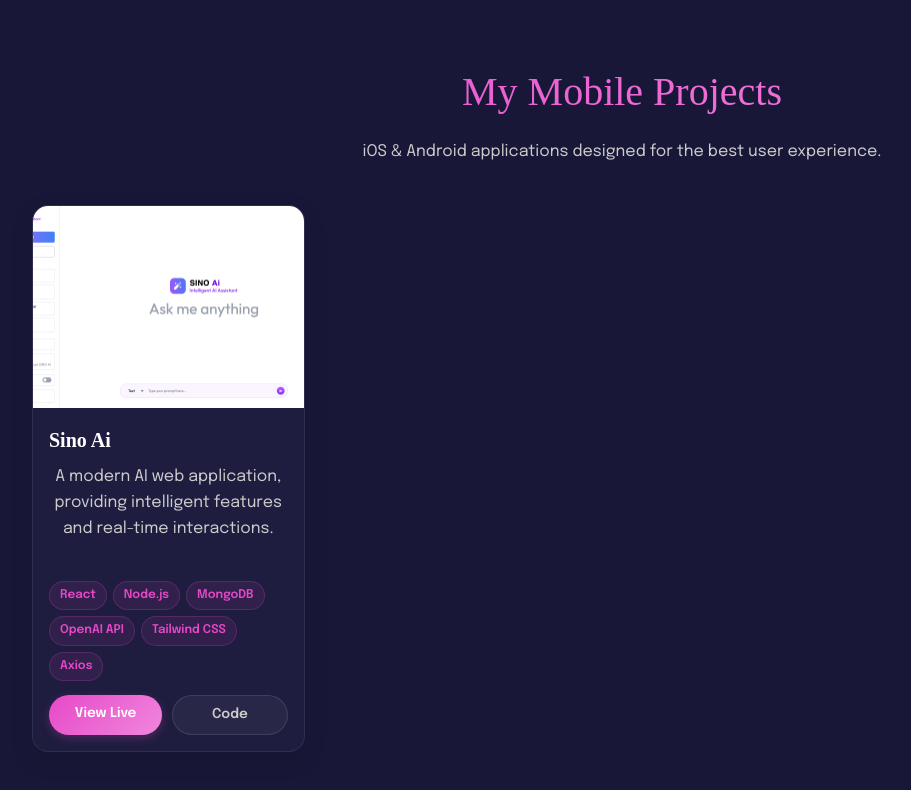
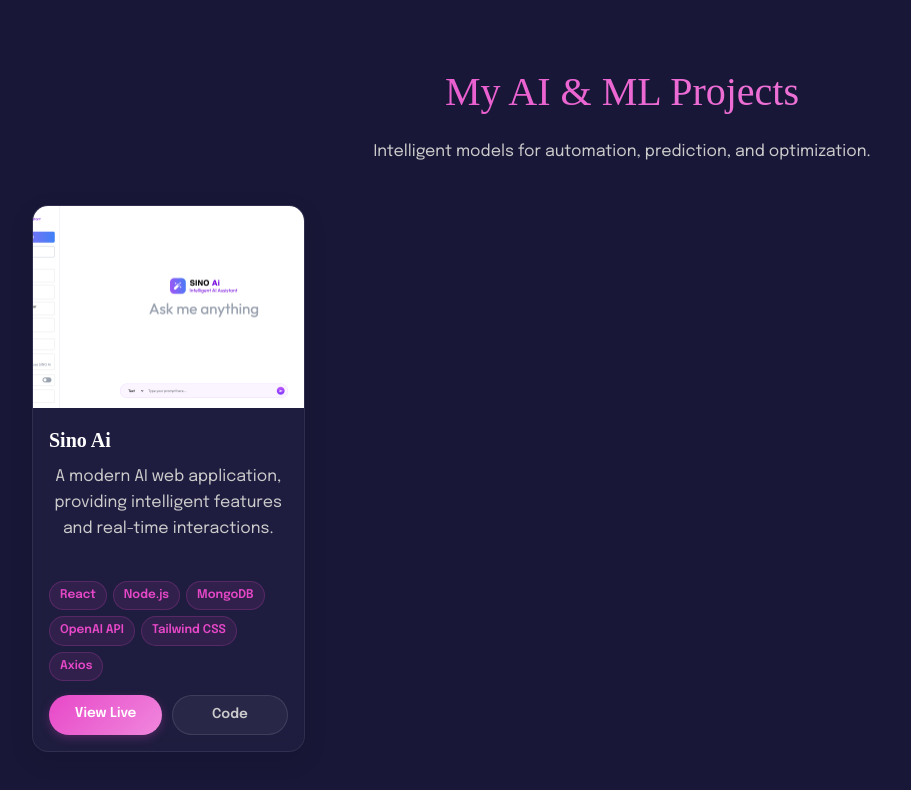
Before and after one commit to sidicksino/SidickPortfolio, a React (Vite) app: page /projects/ai in a window 1280 px wide. Shown: the top 790 px of the page, without its empty margins (18-929 px from the left). Built offline with nearby package versions, Linux system fonts and the light colour scheme; a web font is replaced by a local one.

Commit message:
Modify Projects

```diff
--- a/src/components/projects/AIProjects.jsx
+++ b/src/components/projects/AIProjects.jsx
@@ -12,7 +12,14 @@ const AIProjects = () => {
       title: "Sino Ai",
       description:
         "A modern AI web application, providing intelligent features and real-time interactions.",
-      technologies: ["React", "Node.js", "MongoDB", "OpenAI API", "Tailwind CSS", "Axios"],
+      technologies: [
+        "React",
+        "Node.js",
+        "MongoDB",
+        "OpenAI API",
+        "Tailwind CSS",
+        "Axios",
+      ],
       image: SinoAi,
       liveUrl: "https://sinoai-chi.vercel.app/",
       githubUrl: "https://github.com/sidicksino/sino_Ai",
@@ -21,10 +28,8 @@ const AIProjects = () => {
 
   return (
     <div className="projects-page">
-      <h1>My Mobile Projects</h1>
-      <p>
-        iOS & Android applications designed for the best user experience.
-      </p>
+      <h1>My AI & ML Projects</h1>
+      <p>Intelligent models for automation, prediction, and optimization.</p>
 
       <div className="projects-list">
         {projects.map((project) => (
```
